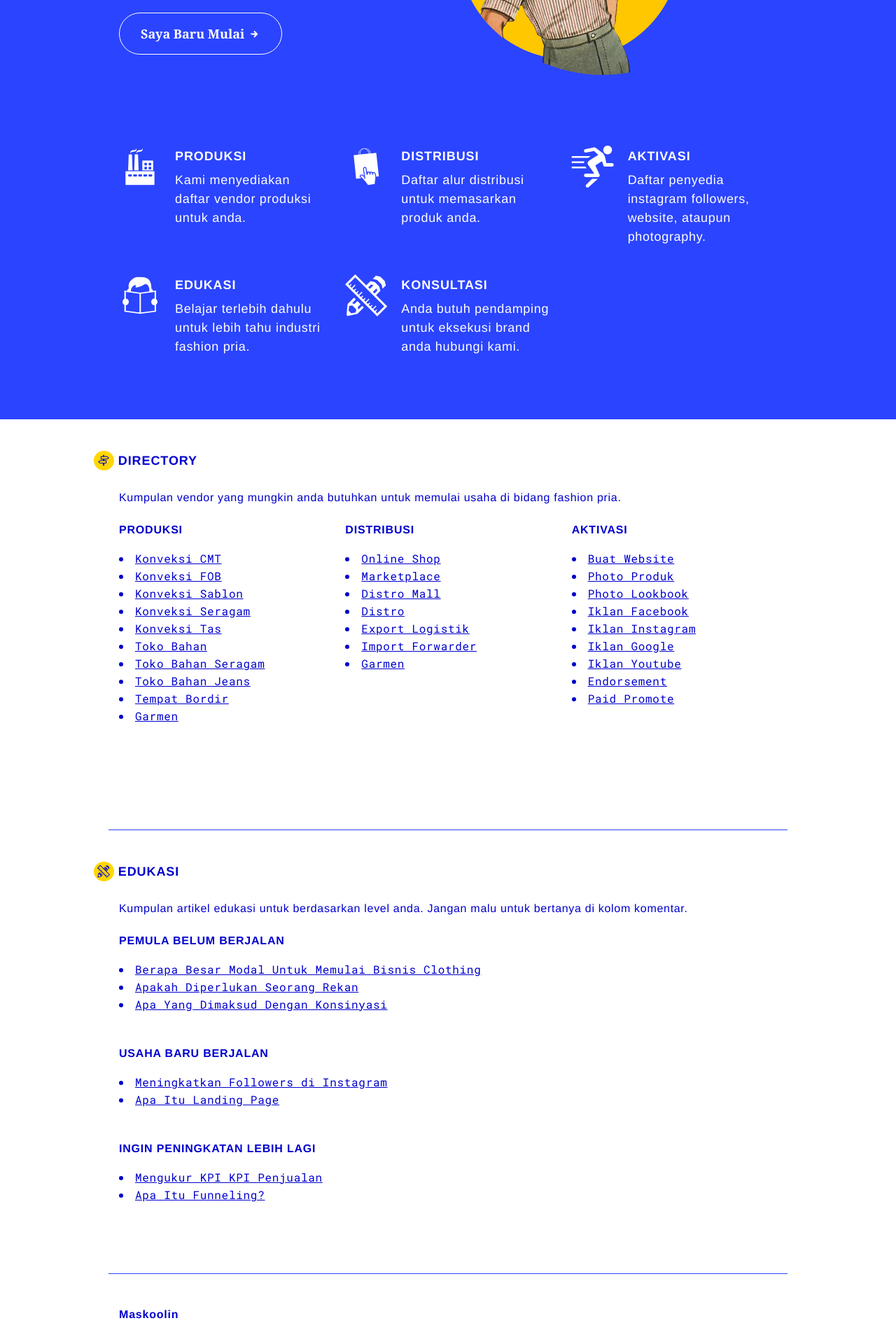
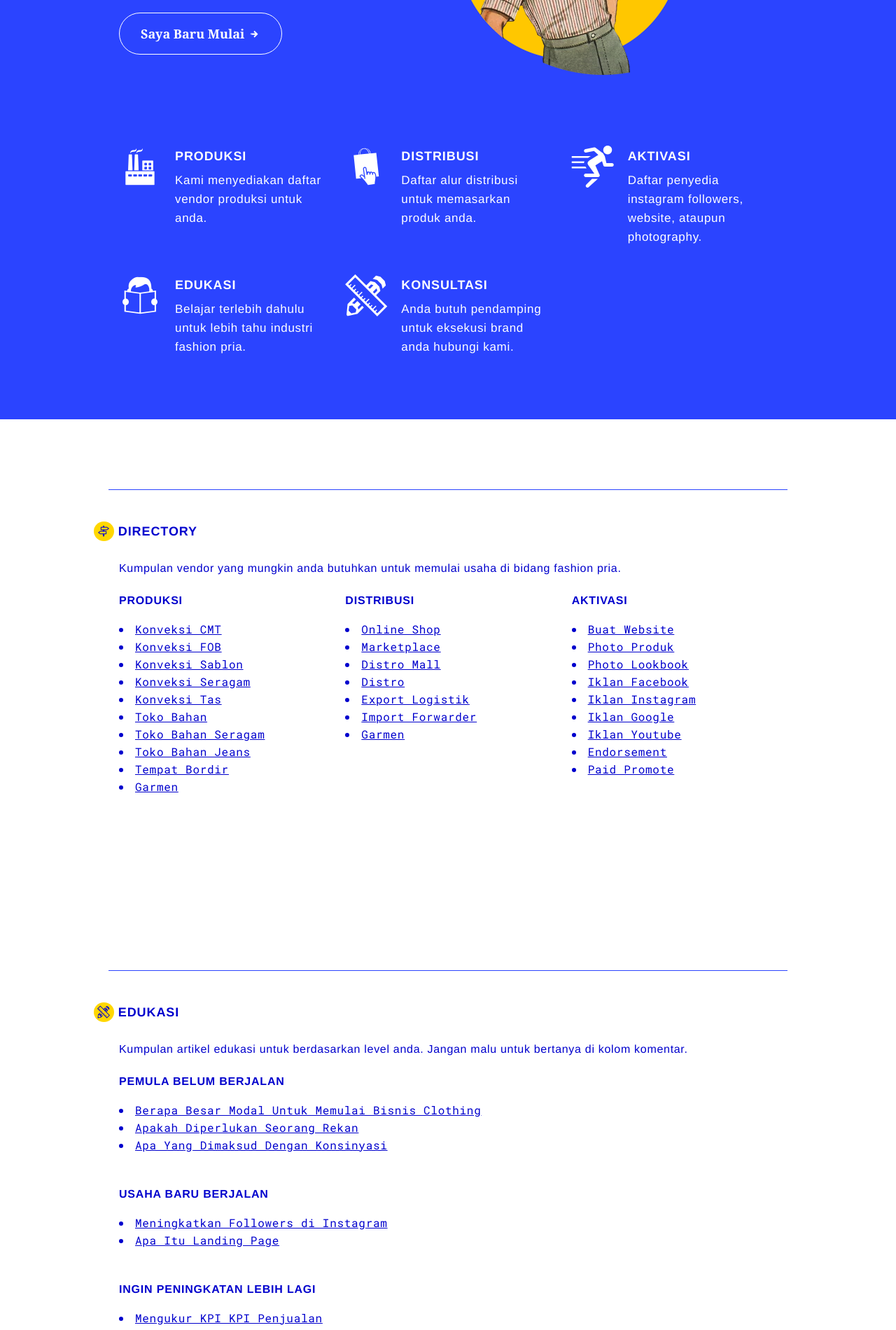
Before and after one commit to kemtol/fashion-pria, a Jekyll site: the page built from index.html, in a window 1280 px wide. Shown: the part 382-2282 px from the top of the page at 70% size. Built offline with Jekyll 4.4.1, drawn with Linux system fonts in a browser that asks for light colours.

Commit message:
no message

```diff
--- a/_includes/directory.html
+++ b/_includes/directory.html
@@ -1,6 +1,6 @@
   		<!-- Start #directory-section -->
-		<div id="directory-section">
-			<div class="container">
+		<section id="directory-section">
+			<div class="container bt-blue">
 				<div class="section-head">
 					<div class="row">
 						<div class="col-md-12">
@@ -53,4 +53,4 @@
 					</div>
 				</div>
 			</div>
-		</div>
+		</section>
--- a/index.html
+++ b/index.html
@@ -4,8 +4,8 @@ is_landing: true
 ---
 
   		<!-- Start #edukasi-section -->
-		<div id="edukasi-section">
-			<div class="container">
+		<section id="edukasi-section">
+			<div class="container bt-blue">
 				<div class="section-head">
 					<div class="row">
 						<div class="col-md-12">
@@ -39,4 +39,4 @@ is_landing: true
 					</div>
 				</div>
 			</div>
-		</div>
+		</section>
--- a/style.scss
+++ b/style.scss
@@ -295,7 +295,7 @@ body{
 .section-head{
 	padding:5rem 0 2.5rem 0;
 	@include mobile{
-		padding:5rem 0 2.5rem
+		padding:2.5rem 0;
 	}
 }
 .section-head h4{
@@ -553,22 +553,19 @@ body{
 	}
 	p{
 		color:#fff;
-		font-size:18px;
+		font-size:17px;
 	}
 }
 
 
 /*.directory-section*/
 
-#directory-section{
-	padding-bottom:10rem;
+section{
+	padding:10rem 0;
 }
 
-/* edukasi-section */
-#edukasi-section{
-	.container{
-		border-top: 1px solid #2b44ff;
-	}
+.bt-blue{
+	border-top: 1px solid #2b44ff;
 }
 
 /*.testimonials-section*/
```
